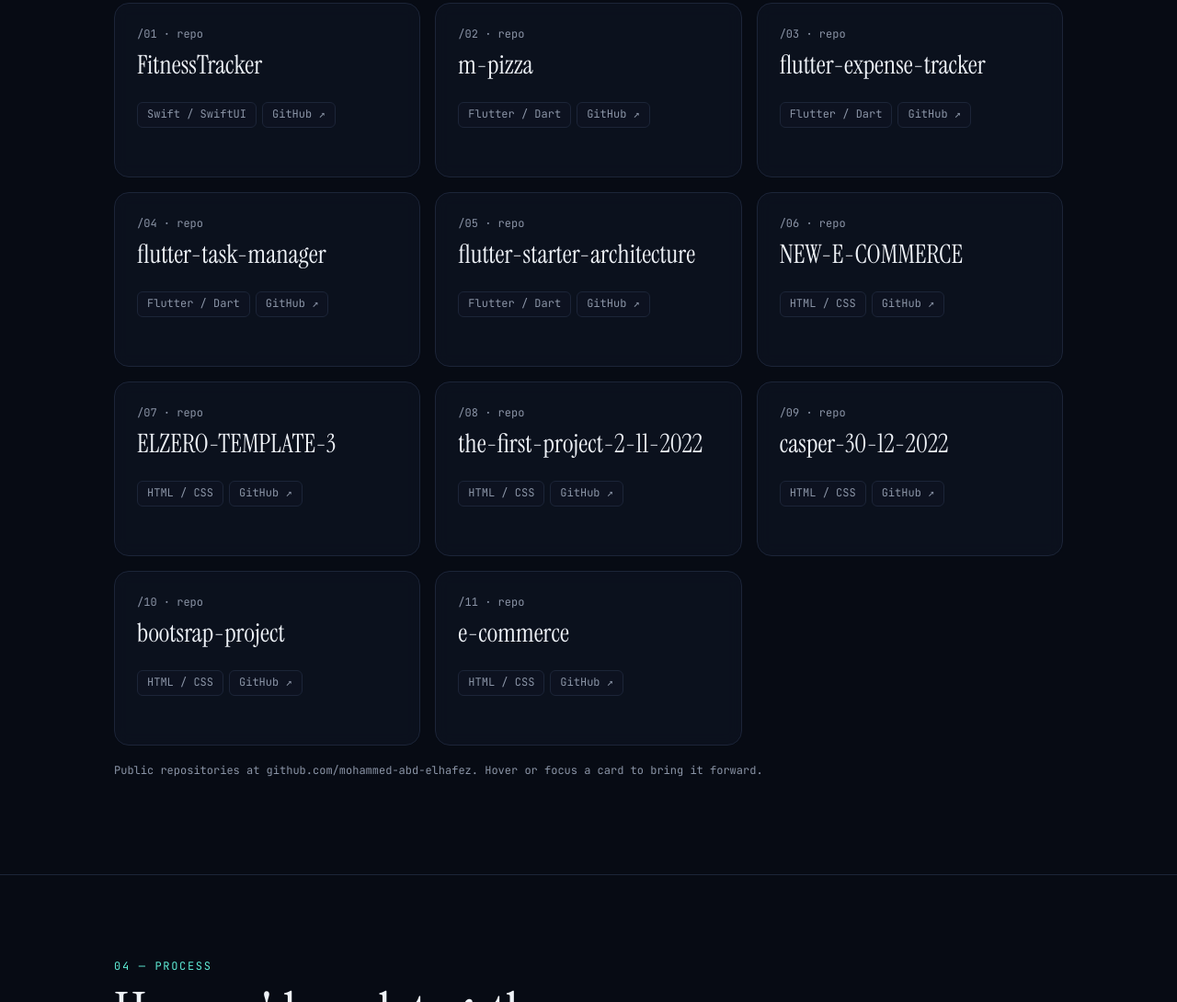
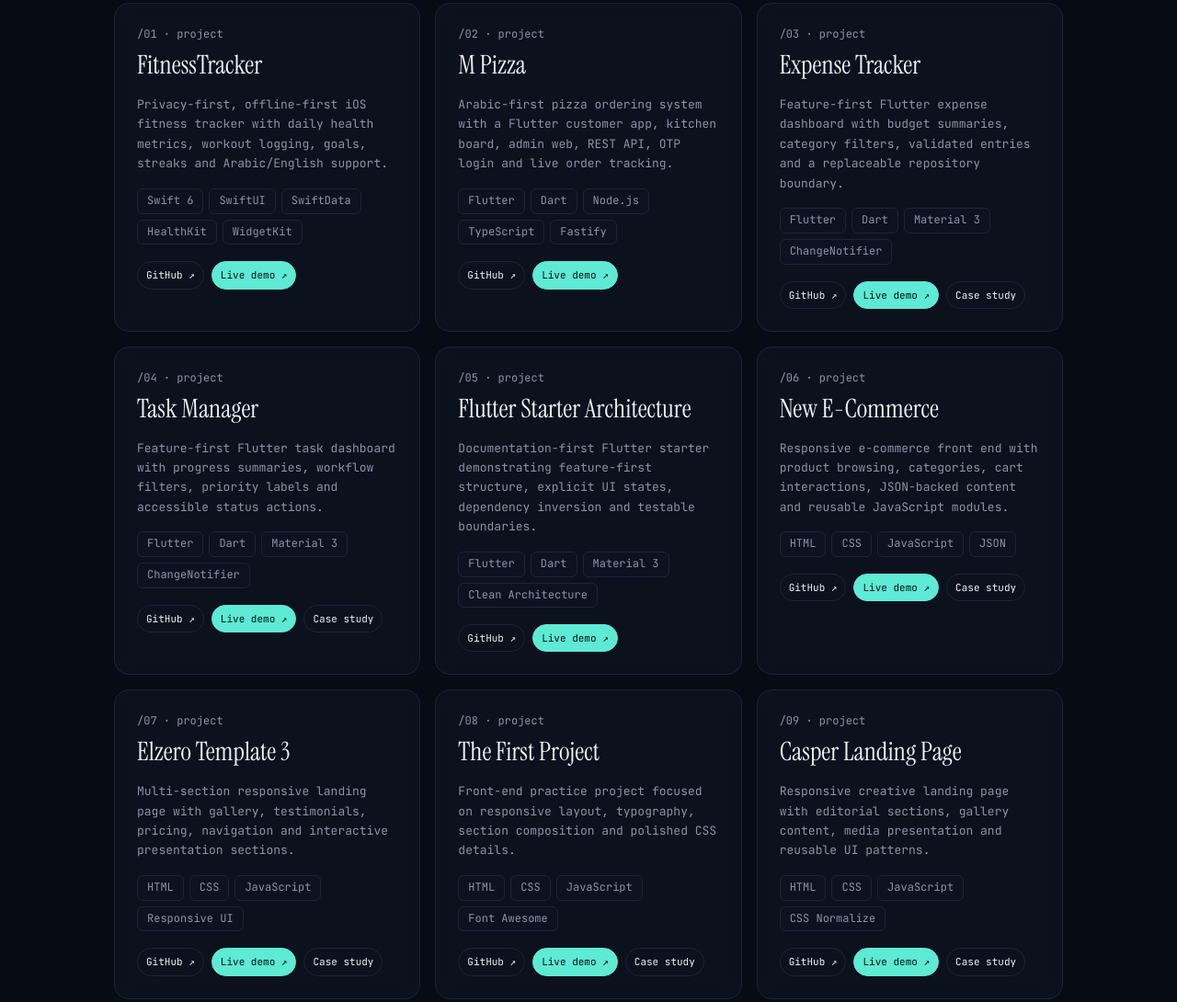
Before and after one commit to mohammed-abd-elhafez/portfolio, a plain HTML site: page index.html in a window 1280 px wide. Shown: the part 2375-3465 px from the top of the page at 92% size. Drawn offline with Linux system fonts and the light colour scheme.

Commit message:
Improve project cards and live demo metadata

```diff
--- a/assets/js/fx.js
+++ b/assets/js/fx.js
@@ -222,7 +222,7 @@
     var viewEl = scope.querySelector('.fx-view'), liveOk = /^https:\/\/[a-z0-9-]+\.github\.io\//i;
     function slug(s) { return (s || '').toLowerCase(); }
     /* data/projects.json is keyed by the repo name in each card's link, so new projects work without code changes */
-    function key(card) { return slug((card.getAttribute('href') || '').split('/').pop() || card.querySelector('h3').textContent.trim()); }
+    function key(card) { return slug(card.getAttribute('data-repo') || (card.getAttribute('href') || '').split('/').pop() || card.querySelector('h3').textContent.trim()); }
     var waiting = [];
     function load(cb) {
       if (map) return cb();
--- a/data/projects.json
+++ b/data/projects.json
@@ -1,20 +1,40 @@
 [
   {
     "title": "FitnessTracker",
-    "description": "Private, offline-first iOS fitness tracker built with SwiftUI, SwiftData and HealthKit. The repository documents a privacy-first Arabic and English product direction.",
-    "stack": ["Swift", "SwiftUI", "SwiftData", "HealthKit"],
-    "url": "https://github.com/mohammed-abd-elhafez/FitnessTracker"
+    "description": "Privacy-first, offline-first iOS fitness tracker with daily health metrics, workout logging, goals, streaks and Arabic/English support.",
+    "stack": [
+      "Swift 6",
+      "SwiftUI",
+      "SwiftData",
+      "HealthKit",
+      "WidgetKit"
+    ],
+    "url": "https://github.com/mohammed-abd-elhafez/FitnessTracker",
+    "liveUrl": "https://mohammed-abd-elhafez.github.io/FitnessTracker/"
   },
   {
     "title": "M Pizza",
-    "description": "A pizza ordering system for an Egyptian restaurant with a Flutter customer app, kitchen board, admin web app, API and database migrations.",
-    "stack": ["Flutter", "Dart", "REST API", "Admin web"],
-    "url": "https://github.com/mohammed-abd-elhafez/m-pizza"
+    "description": "Arabic-first pizza ordering system with a Flutter customer app, kitchen board, admin web, REST API, OTP login and live order tracking.",
+    "stack": [
+      "Flutter",
+      "Dart",
+      "Node.js",
+      "TypeScript",
+      "Fastify",
+      "PostgreSQL"
+    ],
+    "url": "https://github.com/mohammed-abd-elhafez/m-pizza",
+    "liveUrl": "https://mohammed-abd-elhafez.github.io/m-pizza/"
   },
   {
     "title": "Expense Tracker",
-    "description": "A focused Flutter expense dashboard with a demo budget summary, category filtering, validated expense entry, empty states and testable state management.",
-    "stack": ["Flutter", "Dart", "Material 3", "GitHub Pages"],
+    "description": "Feature-first Flutter expense dashboard with budget summaries, category filters, validated entries and a replaceable repository boundary.",
+    "stack": [
+      "Flutter",
+      "Dart",
+      "Material 3",
+      "ChangeNotifier"
+    ],
     "url": "https://github.com/mohammed-abd-elhafez/flutter-expense-tracker",
     "liveUrl": "https://mohammed-abd-elhafez.github.io/flutter-expense-tracker/",
     "caseStudyUrl": "case-studies/expense-tracker.html",
@@ -22,8 +42,13 @@
   },
   {
     "title": "Task Manager",
-    "description": "A feature-first Flutter task dashboard with status filters, progress summaries, accessible workflow actions and a documented mock-data repository boundary.",
-    "stack": ["Flutter", "Dart", "Material 3", "GitHub Pages"],
+    "description": "Feature-first Flutter task dashboard with progress summaries, workflow filters, priority labels and accessible status actions.",
+    "stack": [
+      "Flutter",
+      "Dart",
+      "Material 3",
+      "ChangeNotifier"
+    ],
     "url": "https://github.com/mohammed-abd-elhafez/flutter-task-manager",
     "liveUrl": "https://mohammed-abd-elhafez.github.io/flutter-task-manager/",
     "caseStudyUrl": "case-studies/task-manager.html",
@@ -31,22 +56,39 @@
   },
   {
     "title": "Flutter Starter Architecture",
-    "description": "A documentation-first Flutter starter demonstrating feature-first structure, explicit UI state and dependency inversion for future products.",
-    "stack": ["Flutter", "Dart", "Feature-first", "Material 3"],
-    "url": "https://github.com/mohammed-abd-elhafez/flutter-starter-architecture"
+    "description": "Documentation-first Flutter starter demonstrating feature-first structure, explicit UI states, dependency inversion and testable boundaries.",
+    "stack": [
+      "Flutter",
+      "Dart",
+      "Material 3",
+      "Clean Architecture"
+    ],
+    "url": "https://github.com/mohammed-abd-elhafez/flutter-starter-architecture",
+    "liveUrl": "https://mohammed-abd-elhafez.github.io/flutter-starter-architecture/"
   },
   {
     "title": "New E-Commerce",
-    "description": "A front-end e-commerce experience with product views, categories, cart UI, JSON data and interactive JavaScript modules.",
-    "stack": ["HTML", "CSS", "JavaScript", "JSON"],
+    "description": "Responsive e-commerce front end with product browsing, categories, cart interactions, JSON-backed content and reusable JavaScript modules.",
+    "stack": [
+      "HTML",
+      "CSS",
+      "JavaScript",
+      "JSON"
+    ],
     "url": "https://github.com/mohammed-abd-elhafez/NEW-E-COMMERCE",
+    "liveUrl": "https://mohammed-abd-elhafez.github.io/NEW-E-COMMERCE/",
     "caseStudyUrl": "case-studies/new-e-commerce.html",
     "image": "assets/img/projects/new-e-commerce.webp"
   },
   {
     "title": "Elzero Template 3",
-    "description": "A multi-section responsive website template with gallery, testimonials, pricing and interactive sections.",
-    "stack": ["HTML", "CSS", "Bootstrap", "JavaScript"],
+    "description": "Multi-section responsive landing page with gallery, testimonials, pricing, navigation and interactive presentation sections.",
+    "stack": [
+      "HTML",
+      "CSS",
+      "JavaScript",
+      "Responsive UI"
+    ],
     "url": "https://github.com/mohammed-abd-elhafez/ELZERO-TEMPLATE-3",
     "liveUrl": "https://mohammed-abd-elhafez.github.io/ELZERO-TEMPLATE-3/",
     "caseStudyUrl": "case-studies/elzero-template-3.html",
@@ -54,8 +96,13 @@
   },
   {
     "title": "The First Project",
-    "description": "A front-end practice project focused on responsive layout, typography and polished CSS details.",
-    "stack": ["HTML", "CSS", "JavaScript"],
+    "description": "Front-end practice project focused on responsive layout, typography, section composition and polished CSS details.",
+    "stack": [
+      "HTML",
+      "CSS",
+      "JavaScript",
+      "Font Awesome"
+    ],
     "url": "https://github.com/mohammed-abd-elhafez/the-first-project-2-11-2022",
     "liveUrl": "https://mohammed-abd-elhafez.github.io/the-first-project-2-11-2022/",
     "caseStudyUrl": "case-studies/the-first-project.html",
@@ -63,8 +110,13 @@
   },
   {
     "title": "Casper Landing Page",
-    "description": "A responsive landing page with a visual editorial layout, media sections and reusable UI patterns.",
-    "stack": ["HTML", "CSS", "JavaScript"],
+    "description": "Responsive creative landing page with editorial sections, gallery content, media presentation and reusable UI patterns.",
+    "stack": [
+      "HTML",
+      "CSS",
+      "JavaScript",
+      "CSS Normalize"
+    ],
     "url": "https://github.com/mohammed-abd-elhafez/casper-30-12-2022",
     "liveUrl": "https://mohammed-abd-elhafez.github.io/casper-30-12-2022/",
     "caseStudyUrl": "case-studies/casper-landing-page.html",
@@ -72,8 +124,14 @@
   },
   {
     "title": "Bootstrap Project",
-    "description": "A responsive front-end project built with Bootstrap, custom CSS and JavaScript.",
-    "stack": ["HTML", "CSS", "Bootstrap", "JavaScript"],
+    "description": "Bondi-inspired responsive front-end landing page with Bootstrap layout utilities, custom theme styling, Font Awesome icons and JavaScript interactions.",
+    "stack": [
+      "HTML",
+      "Bootstrap 5",
+      "CSS",
+      "JavaScript",
+      "Font Awesome"
+    ],
     "url": "https://github.com/mohammed-abd-elhafez/bootsrap-project",
     "liveUrl": "https://mohammed-abd-elhafez.github.io/bootsrap-project/",
     "caseStudyUrl": "case-studies/bootstrap-project.html",
@@ -81,8 +139,14 @@
   },
   {
     "title": "E-Commerce",
-    "description": "An older e-commerce repository from the public GitHub profile. Open the repository to review the implementation.",
-    "stack": ["HTML", "CSS", "JavaScript"],
-    "url": "https://github.com/mohammed-abd-elhafez/e-commerce"
+    "description": "Archived e-commerce project entry with a GitHub Pages landing page added for portfolio review and project history.",
+    "stack": [
+      "HTML",
+      "CSS",
+      "JavaScript",
+      "GitHub Pages"
+    ],
+    "url": "https://github.com/mohammed-abd-elhafez/e-commerce",
+    "liveUrl": "https://mohammed-abd-elhafez.github.io/e-commerce/"
   }
 ]
--- a/index.html
+++ b/index.html
@@ -48,6 +48,7 @@ h2{font-size:clamp(36px,5.6vw,64px);line-height:1;margin:10px 0 36px;letter-spac
 .card .chips{margin-top:16px}
 .steps{display:grid;grid-template-columns:repeat(4,1fr);gap:16px}.steps div{border-top:1px solid var(--fg);padding-top:14px}
 .steps h4{font-size:26px;margin:0 0 6px;font-weight:400}.steps p{margin:0;color:var(--mut);font-size:13px}
+.project-card{min-height:250px}.project-card .project-desc{color:var(--mut);font-size:13px;margin:8px 0 0}.project-card .project-actions{display:flex;gap:8px;flex-wrap:wrap;margin-top:18px}.project-card .project-action{font:inherit;font-size:11px;text-decoration:none;border:1px solid var(--line);border-radius:999px;padding:5px 9px;color:var(--fg);background:transparent}.project-card .project-action:hover,.project-card .project-action:focus-visible{border-color:var(--acc);color:var(--acc)}.project-card .project-action.primary{background:var(--acc);border-color:var(--acc);color:var(--accfg)}
 details{border-bottom:1px solid var(--line);padding:16px 0}summary{cursor:pointer;font-size:16px;list-style:none;display:flex;justify-content:space-between;gap:12px}
 summary::after{content:"+";color:var(--acc)}details[open] summary::after{content:"–"}details p{color:var(--mut);margin:10px 0 0;max-width:720px}
 form{display:grid;gap:12px;background:var(--card);border:1px solid var(--line);border-radius:16px;padding:24px;backdrop-filter:blur(8px)}
@@ -133,10 +134,14 @@ try{var t=localStorage.getItem('theme');if(t)R.setAttribute('data-theme',t)}catc
 $('#th').onclick=function(){var c=R.getAttribute('data-theme')||'dark',n=c==='dark'?'light':'dark';R.setAttribute('data-theme',n);try{localStorage.setItem('theme',n)}catch(e){}};
 /* data */
 var SV=[['Full-stack web apps','End to end, from database to interface.'],['Front-end and back-end','Either side, or both.'],['REST APIs and services','Third-party services wired in cleanly.'],['Responsive interfaces','Accessible, fast and easy to extend.'],['Mobile apps','Flutter, SwiftUI and native product work.'],['Fixes and new features','Into code you already have.'],['Database-driven apps','SQL or NoSQL, as the project needs.']];
-var WK=[["FitnessTracker","Swift / SwiftUI"],["m-pizza","Flutter / Dart"],["flutter-expense-tracker","Flutter / Dart"],["flutter-task-manager","Flutter / Dart"],["flutter-starter-architecture","Flutter / Dart"],["NEW-E-COMMERCE","HTML / CSS"],["ELZERO-TEMPLATE-3","HTML / CSS"],["the-first-project-2-11-2022","HTML / CSS"],["casper-30-12-2022","HTML / CSS"],["bootsrap-project","HTML / CSS"],["e-commerce","HTML / CSS"]];
+var WK=['FitnessTracker','m-pizza','flutter-expense-tracker','flutter-task-manager','flutter-starter-architecture','NEW-E-COMMERCE','ELZERO-TEMPLATE-3','the-first-project-2-11-2022','casper-30-12-2022','bootsrap-project','e-commerce'];
 function pad(n){return n<10?'0'+n:n}
+function esc(v){return String(v==null?'':v).replace(/[&<>"']/g,function(c){return {'&':'&amp;','<':'&lt;','>':'&gt;','"':'&quot;',"'":'&#39;'}[c]})}
+function repoName(url){return String(url||'').split('/').pop()}
+function projectCard(p,i){var repo=repoName(p.url)||p.title,stack=(p.stack||[]).slice(0,5),actions='<a class="project-action" target="_blank" rel="noopener noreferrer" href="'+esc(p.url)+'">GitHub ↗</a>'+(p.liveUrl?'<a class="project-action primary" target="_blank" rel="noopener noreferrer" href="'+esc(p.liveUrl)+'">Live demo ↗</a>':'')+(p.caseStudyUrl?'<a class="project-action" href="'+esc(p.caseStudyUrl)+'">Case study</a>':'');return '<article class="card project-card rv in" data-repo="'+esc(repo)+'"><span class="num">/'+pad(i+1)+' · project</span><h3 class="serif" style="word-break:break-word">'+esc(p.title||repo)+'</h3><p class="project-desc">'+esc(p.description||'Project details on GitHub.')+'</p><div class="chips">'+stack.map(function(s){return '<i>'+esc(s)+'</i>'}).join('')+'</div><div class="project-actions">'+actions+'</div></article>'}
+function fallbackProjects(){return WK.map(function(repo){return {title:repo,url:'https://github.com/mohammed-abd-elhafez/'+repo,description:'Open the repository for project details and source code.',stack:['GitHub']}})}
 $('#sv').innerHTML=SV.map(function(s,i){return '<div class="card rv"><span class="num">/'+pad(i+1)+'</span><h3 class="serif">'+s[0]+'</h3><p>'+s[1]+'</p></div>'}).join('');
-$('#wk').innerHTML=WK.map(function(w,i){return '<a class="card rv" target="_blank" rel="noopener noreferrer" href="https://github.com/mohammed-abd-elhafez/'+w[0]+'"><span class="num">/'+pad(i+1)+' · repo</span><h3 class="serif" style="word-break:break-word">'+w[0]+'</h3><div class="chips"><i>'+w[1]+'</i><i>GitHub ↗</i></div></a>'}).join('');
+$('#wk').innerHTML=fallbackProjects().map(projectCard).join('');
 /* clock */
 function clk(){try{$('#lt').textContent=new Date().toLocaleTimeString('en-GB',{timeZone:'Africa/Cairo',hour:'2-digit',minute:'2-digit'})+' (Cairo)'}catch(e){}}clk();setInterval(clk,30000);
 /* form -> mailto */
@@ -152,14 +157,7 @@ function clearProject(){wk.classList.remove('has-active');projectCards.forEach(f
 function bindProject(card){card.addEventListener('pointerenter',function(){activateProject(card)});card.addEventListener('pointerleave',clearProject);card.addEventListener('focusin',function(){activateProject(card)});card.addEventListener('focusout',function(){setTimeout(function(){if(!wk.querySelector(':focus'))clearProject()},0)})}
 projectCards.forEach(bindProject);
 /* projects added only to data/projects.json appear automatically as cards (and get the telescope preview) */
-fetch('data/projects.json').then(function(r){return r.ok?r.json():[]}).then(function(list){var have={};projectCards.forEach(function(c){have[(c.getAttribute('href')||'').split('/').pop().toLowerCase()]=1});var added=0;
-(Array.isArray(list)?list:[]).forEach(function(p){var u=String(p&&p.url||''),slug=u.split('/').pop();if(!/^https:\/\/github\.com\//.test(u)||!slug||have[slug.toLowerCase()])return;have[slug.toLowerCase()]=1;
-var a=document.createElement('a');a.className='card rv in';a.target='_blank';a.rel='noopener noreferrer';a.href=u;
-var n=document.createElement('span');n.className='num';n.textContent='/'+pad(projectCards.length+1)+' · repo';
-var h=document.createElement('h3');h.className='serif';h.style.wordBreak='break-word';h.textContent=slug;
-var ch=document.createElement('div');ch.className='chips';var i1=document.createElement('i');i1.textContent=(p.stack||[]).slice(0,2).join(' / ')||'GitHub';var i2=document.createElement('i');i2.textContent='GitHub ↗';ch.appendChild(i1);ch.appendChild(i2);
-a.appendChild(n);a.appendChild(h);a.appendChild(ch);wk.appendChild(a);bindTilt(a);bindProject(a);projectCards.push(a);added++});
-if(added)document.dispatchEvent(new Event('projects:added'))}).catch(function(){});
+fetch('data/projects.json').then(function(r){return r.ok?r.json():[]}).then(function(list){if(!Array.isArray(list)||!list.length)return;wk.innerHTML=list.map(projectCard).join('');projectCards=[].slice.call(wk.querySelectorAll('.card'));projectCards.forEach(function(card){bindTilt(card);bindProject(card)});document.dispatchEvent(new Event('projects:added'))}).catch(function(){});
 /* 3D scene: optional desktop enhancement, never part of the mobile critical path */
 var threeQ=null;function loadThree(done){if(window.THREE)return done();if(threeQ)return threeQ.push(done);threeQ=[done];var s=document.createElement('script');s.src='https://cdnjs.cloudflare.com/ajax/libs/three.js/r128/three.min.js';s.async=true;s.onload=function(){threeQ.splice(0).forEach(function(f){f()})};s.onerror=function(){threeQ=null};document.head.appendChild(s)}window.__loadThree=loadThree;
 function startScene(){var c=navigator.connection||navigator.mozConnection||navigator.webkitConnection,limited=matchMedia('(max-width:820px)').matches||matchMedia('(pointer:coarse)').matches||reduce||(c&&c.saveData)||((navigator.deviceMemory||8)<=2)||((navigator.hardwareConcurrency||8)<=2);if(limited)return;loadThree(function(){
```
Also changed, not shown: case-studies/bootstrap-project.html (+1 -1 lines), README.md, assets/img/projects/bootstrap-project.webp.
